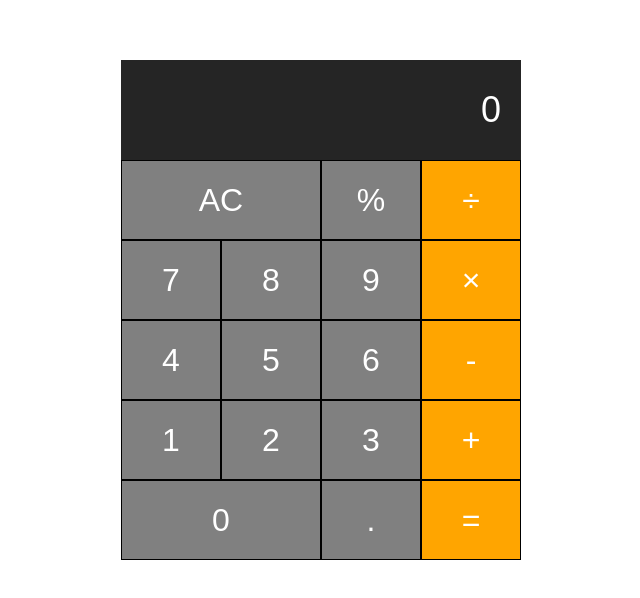
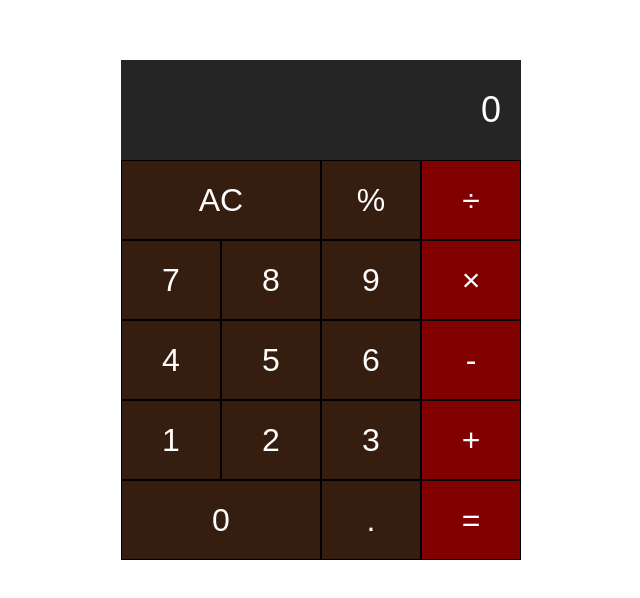
Before and after one commit to NurmalaHayati/mala_calculator.github.io, a plain HTML site: page index.html in a window 1280 px wide. Shown: the part 148-746 px from the top of the page, without its empty margins (319-959 px from the left). Drawn offline with Linux system fonts and the light colour scheme.

Commit message:
perubahan warna pada block hover

```diff
--- a/stylesheet.css
+++ b/stylesheet.css
@@ -27,7 +27,7 @@
 
 button{
     height: 80px;
-    background-color: gray;
+    background-color:#351e10 ;
     border: 1px solid black;
     font-size: 32px;
     color: #fff;
@@ -40,13 +40,13 @@ button{
 }
 
 .operator, .equal-sign {
-    background-color:orange;
+    background-color:#800000;
 }
 
 button:hover{
-    background-color:darkgray;
+    background-color:#703f21;
 }
 
 .operator:hover, .equal-sign:hover{
-    background-color:darkorange;
+    background-color:#ca1919;
 }
```
